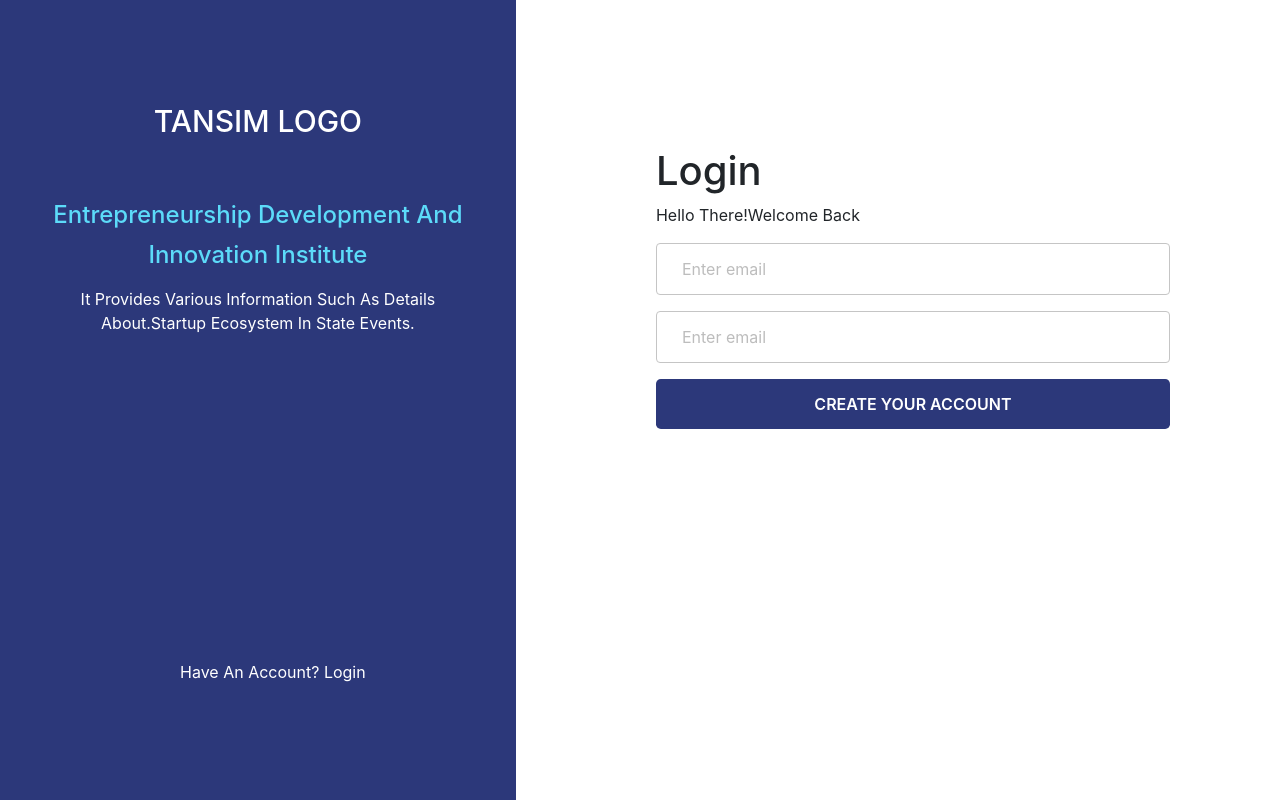
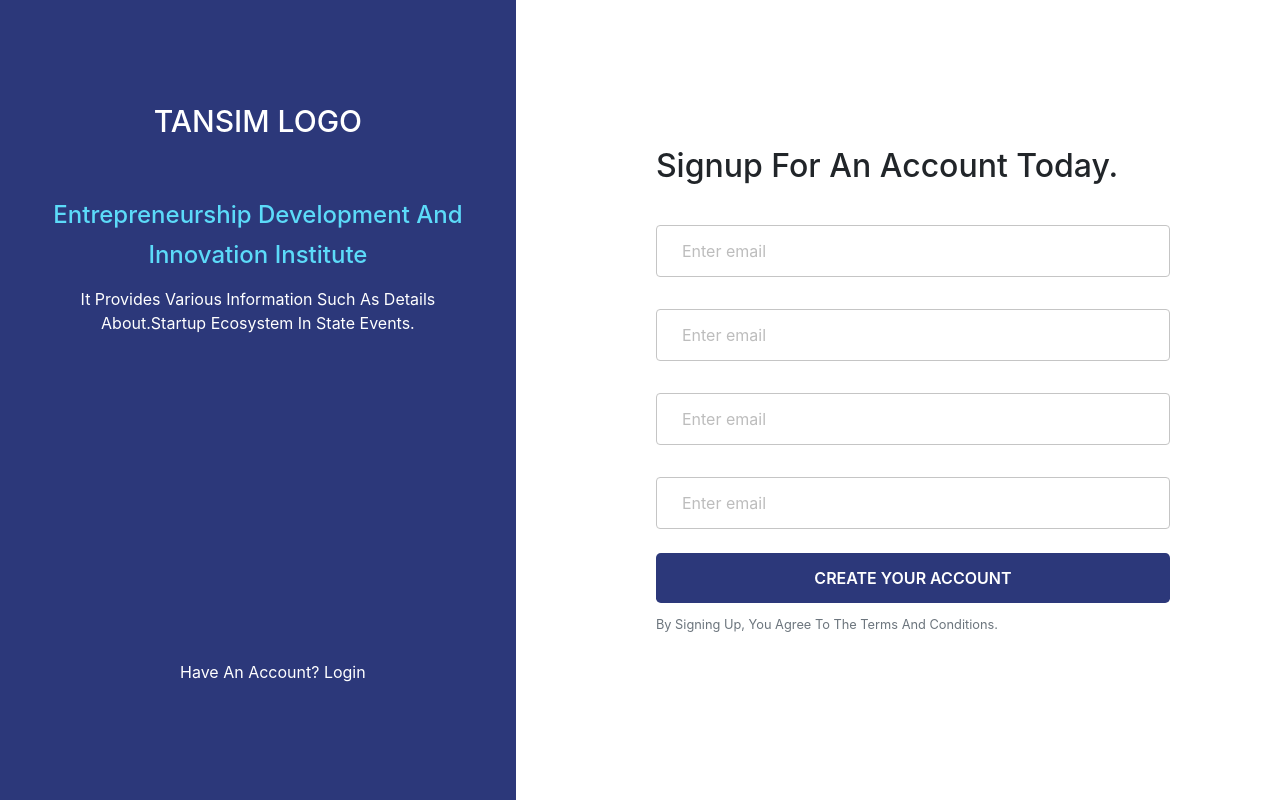
Before and after one commit to madhu1803/react6_tansim-login, a React (Create React App) app: page / in a window 1280 px wide. Built offline with nearby package versions, Linux system fonts and the light colour scheme.

Commit message:
components done

```diff
--- a/src/Components/Input.js
+++ b/src/Components/Input.js
@@ -5,7 +5,7 @@ import "./Css/Input.css";
 export default class Input extends Component {
   render() {
     return (
-      <Form.Group className="input-container">
+      <Form.Group className="input-container pt-2 pb-2">
         <Form.Control
           type="email"
           placeholder="Enter email"
--- a/src/Components/Login.js
+++ b/src/Components/Login.js
@@ -1,16 +1,27 @@
 import React, { Component } from "react";
 import Input from "../Components/Input";
 import Btn from "../Components/Btn";
+import { Form } from "react-bootstrap";
 
 export default class Login extends Component {
   render() {
     return (
-      <div>
-        <h1>Login</h1>
-        <p>Hello There!Welcome Back</p>
+      <div className="text-capitalize">
+        <h2>Login</h2>
+        <p className="text-muted pt-2 pb-2">Hello There! welcome Back</p>
         <Input />
         <Input />
+        <Form.Group controlId="formBasicCheckbox">
+          <Form.Check
+            type="checkbox"
+            label="Remember Me"
+            className="text-muted pb-3"
+          />
+        </Form.Group>
         <Btn />
+        <Form.Text className="text-muted pt-2">
+          By signing up, you agree to the terms and conditions.
+        </Form.Text>
       </div>
     );
   }
--- a/src/Components/Signup.js
+++ b/src/Components/Signup.js
@@ -1,10 +1,21 @@
 import React, { Component } from "react";
+import Input from "../Components/Input";
+import Btn from "../Components/Btn";
+import { Form } from "react-bootstrap";
 
 export default class Signup extends Component {
   render() {
     return (
-      <div>
-        <h1>signup</h1>
+      <div className="text-capitalize">
+        <h2 className="pb-4">Signup for an account today.</h2>
+        <Input />
+        <Input />
+        <Input />
+        <Input />
+        <Btn />
+        <Form.Text className="text-muted pt-2">
+          By signing up, you agree to the terms and conditions.
+        </Form.Text>
       </div>
     );
   }
--- a/src/MajorComponents/RightContainer.js
+++ b/src/MajorComponents/RightContainer.js
@@ -7,7 +7,7 @@ export default class RightContainer extends Component {
   render() {
     return (
       <div className="right-container">
-        <Login />
+        <Signup />
       </div>
     );
   }
```
